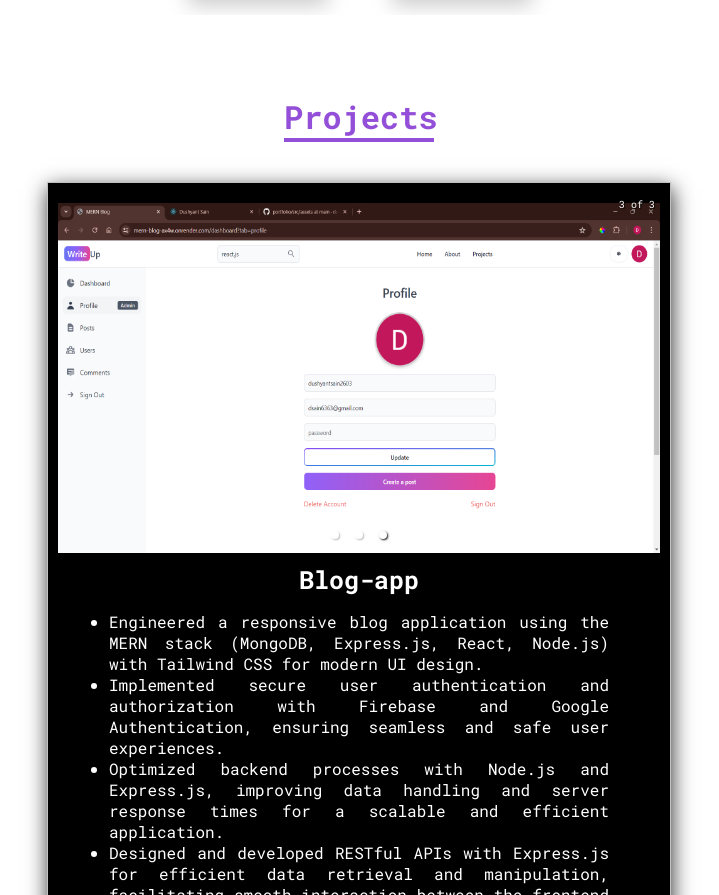
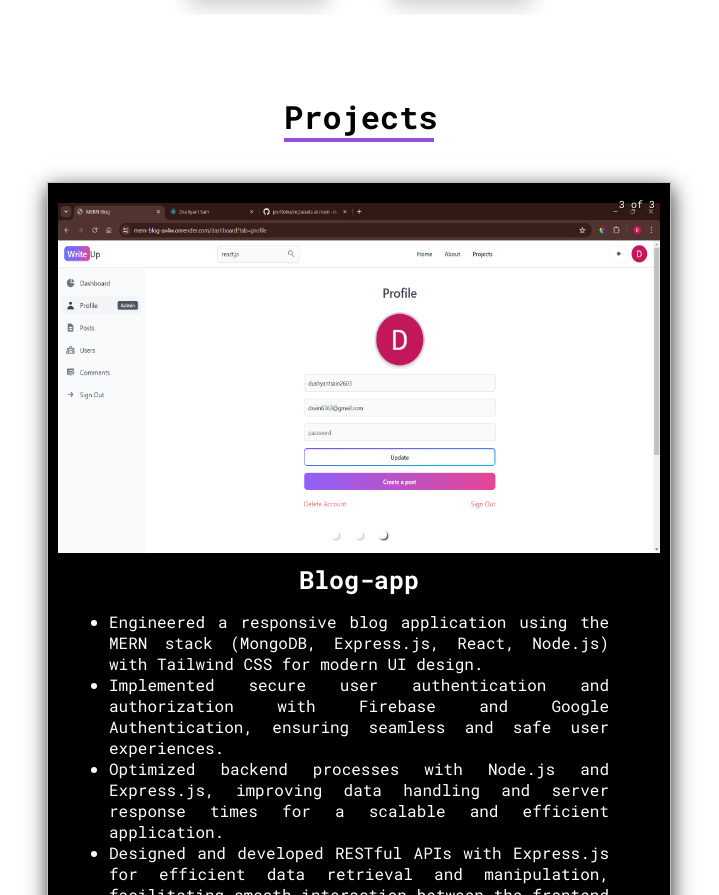
Before and after one commit to dushyant-sain2001/portfolio, a React (Create React App) app: page / in a window 1280 px wide. Shown: the part 2573-3468 px from the top of the page, without its empty margins (281-1000 px from the left). Built offline with nearby package versions, Linux system fonts and the light colour scheme; a web font is replaced by a local one.

Commit message:
Update project.css

```diff
--- a/src/components/projects/project.css
+++ b/src/components/projects/project.css
@@ -25,7 +25,7 @@
 .projectheading{
     margin-bottom: 1.5rem;
     width: 150px;
-    color: #944fd8;
+    color: #000;
     border-bottom: 4px solid #944fd8;
 }
 .projectcontainer{
```
